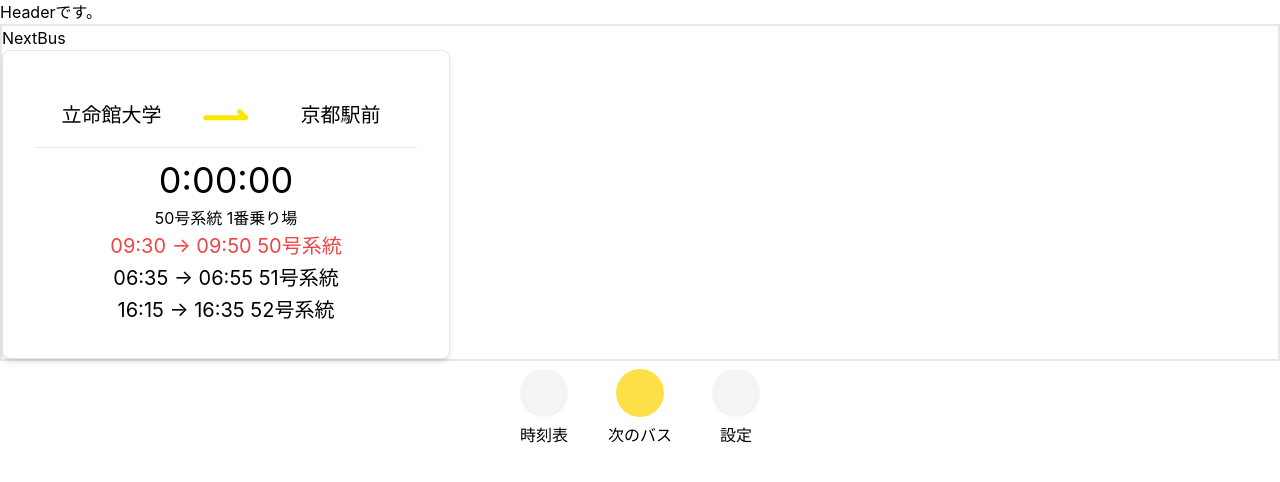
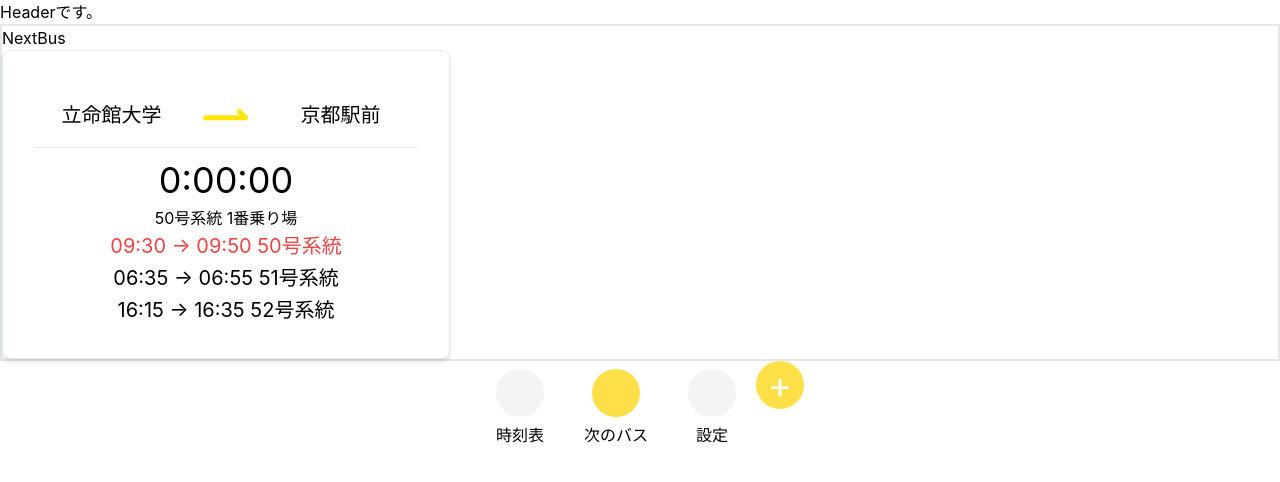
Before and after one commit to Shunkicreate/busdes-kic-web, a React (Create React App) app: page / in a window 1280 px wide. Shown: the top 482 px of the page. Built offline with nearby package versions, Linux system fonts and the light colour scheme.

Commit message:
とりあえずFooterに配置

```diff
--- a/src/atom/AddButton.tsx
+++ b/src/atom/AddButton.tsx
@@ -1,12 +1,12 @@
 import React from "react"
 
-// ボタン使うファイルで import { DestinationButton } from "./atom/DestinationButton" する
+// ボタン使うファイルで import { AddButton } from "./atom/AddButton" する
 // 関数内のdivタグにonClick={ }使う
 
 export const AddButton = () => {
     return (
-        <div>
-
+        <div className="text-4xl text-white">
+            <button className="rounded-full bg-yellow-300 w-12 h-12">+</button>
         </div>
     )
 }
--- a/src/layout/Footer.tsx
+++ b/src/layout/Footer.tsx
@@ -1,6 +1,9 @@
 import { mode } from "../types/main.type"
 import { TabbarButton } from "../atom/TabbarButton"
 import React from "react"
+
+
+import { AddButton } from "../atom/AddButton"
 
 export const Footer = ({ setMode, currentMode }: { setMode: React.Dispatch<React.SetStateAction<mode>>, currentMode: mode }) => {
     const switchMode = (mode: mode) => {
@@ -21,6 +24,7 @@ export const Footer = ({ setMode, currentMode }: { setMode: React.Dispatch<React
                 <TabbarButton mode="TimeTable" modeName="時刻表" color={color("TimeTable", currentMode)} switchMode={switchMode}></TabbarButton>
                 <TabbarButton mode="NextBus" modeName="次のバス" color={color("NextBus", currentMode)} switchMode={switchMode}></TabbarButton>
                 <TabbarButton mode="Settings" modeName="設定" color={color("Settings", currentMode)} switchMode={switchMode}></TabbarButton>
+                <AddButton></AddButton>
             </div>
         </div>
     )
```
